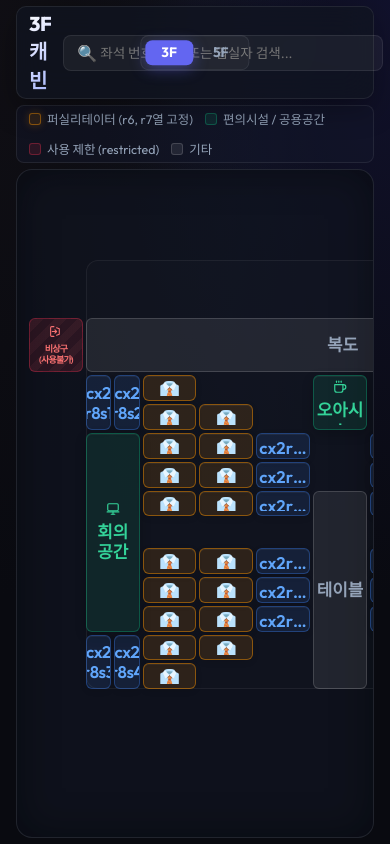
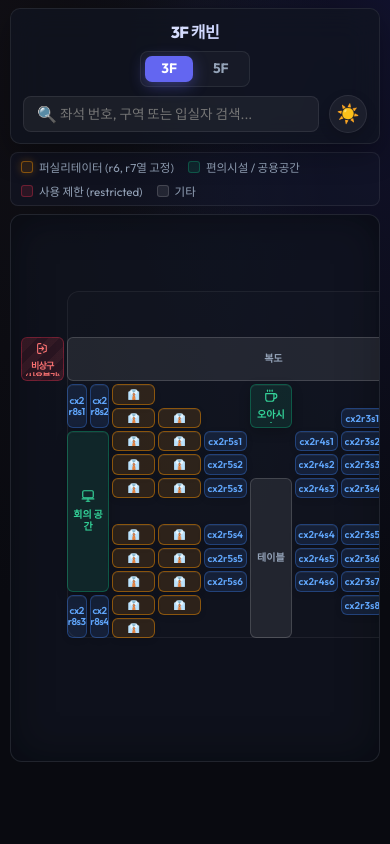
Before and after one commit to pnlkc/SeatingChart, a React (Vite) app: page / in a window 390 px wide. Built offline with nearby package versions, Linux system fonts and the light colour scheme.

Commit message:
feat: 모바일 반응형 지원 추가 (PC UI 불변)

```diff
--- a/src/App.css
+++ b/src/App.css
@@ -962,3 +962,153 @@
   transform: scale(1.08) rotate(15deg);
   box-shadow: 0 0 12px rgba(99, 102, 241, 0.3);
 }
+
+/* ======================================================
+   모바일 반응형 (≤768px)
+   PC 스타일은 일체 변경하지 않으며 이 블록만 덮어씁니다.
+   ====================================================== */
+@media (max-width: 768px) {
+
+  /* 앱 컨테이너 — 세로 스크롤 허용 */
+  .app-container {
+    height: auto;
+    min-height: 100dvh;
+    overflow-x: hidden;
+    overflow-y: auto;
+    padding: 8px 10px;
+    gap: 8px;
+  }
+
+  /* 헤더 — 세로 스택 레이아웃으로 전환 */
+  .app-header {
+    flex-direction: column;
+    align-items: stretch;
+    gap: 8px;
+    padding: 10px 12px;
+  }
+
+  /* h1 — 중앙 정렬 & 폰트 축소 */
+  .header-info h1 {
+    font-size: 1rem;
+    text-align: center;
+  }
+
+  /* floor-selector-container — absolute 해제 → 일반 흐름 */
+  .floor-selector-container {
+    position: static;
+    transform: none;
+    display: flex;
+    flex-direction: row;
+    flex-wrap: wrap;
+    align-items: center;
+    justify-content: center;
+    gap: 8px;
+  }
+
+  /* 검색박스 래퍼 — 100% 너비 */
+  .app-header > div:last-child {
+    width: 100%;
+  }
+
+  /* 검색박스 — 전체 너비 */
+  .search-box {
+    width: 100%;
+    flex: 1;
+  }
+
+  /* 테마 토글 버튼 — 고정 크기 유지 */
+  .theme-toggle-btn {
+    flex-shrink: 0;
+  }
+
+  /* 범례 패널 — 2열 자동 줄바꿈 */
+  .legend-panel {
+    gap: 8px 14px;
+    padding: 6px 10px;
+  }
+
+  .legend-item {
+    font-size: 0.72rem;
+  }
+
+  /* 배치도 뷰포트 — 세로 고정 해제, 가로 스크롤 */
+  .map-viewport {
+    flex: none;
+    height: auto;
+    min-height: 55dvh;
+    max-height: 65dvh;
+    overflow-x: auto;
+    overflow-y: auto;
+    border-radius: 12px;
+    padding: 4px;
+    -webkit-overflow-scrolling: touch;
+  }
+
+  /* 좌석 그리드 — 터치 스크롤 가능한 최소 너비 */
+  .seating-grid {
+    min-width: 680px;
+    height: auto;
+    min-height: 100%;
+  }
+
+  /* 그리드 셀 — 터치 타겟 최소 크기 확보 */
+  .grid-cell {
+    font-size: 10px;
+  }
+
+  .cell-text {
+    font-size: 10px;
+  }
+
+  /* 모달 — 화면 너비에 맞게 */
+  .modal-overlay {
+    align-items: flex-end;
+    padding-bottom: env(safe-area-inset-bottom, 0px);
+  }
+
+  .modal-content {
+    width: 100%;
+    max-width: 100%;
+    border-radius: 20px 20px 0 0;
+    padding: 24px 20px 32px;
+    animation: slideUpMobile 0.3s cubic-bezier(0.34, 1.56, 0.64, 1);
+  }
+
+  @keyframes slideUpMobile {
+    from { transform: translateY(100%); opacity: 0; }
+    to   { transform: translateY(0);    opacity: 1; }
+  }
+
+  .modal-title {
+    font-size: 1.2rem;
+  }
+
+  /* 토스트 — 다줄 허용 & 화면 너비 맞춤 */
+  .toast-message {
+    max-width: calc(100vw - 24px);
+    padding: 10px 16px;
+    border-radius: 14px;
+    font-size: 0.78rem;
+    top: 14px;
+  }
+
+  .toast-text {
+    white-space: normal;
+    line-height: 1.5;
+  }
+
+  @keyframes toastSlideDown {
+    from { top: -80px; opacity: 0; }
+    to   { top: 14px;  opacity: 1; }
+  }
+
+  /* 뭉침 구역 블록 — 작은 화면 패딩 조정 */
+  .collapsed-zone-block {
+    padding: 8px 4px;
+  }
+
+  /* 스크롤 힌트 — 항상 표시 */
+  .scroll-hint {
+    display: block;
+  }
+}
```
